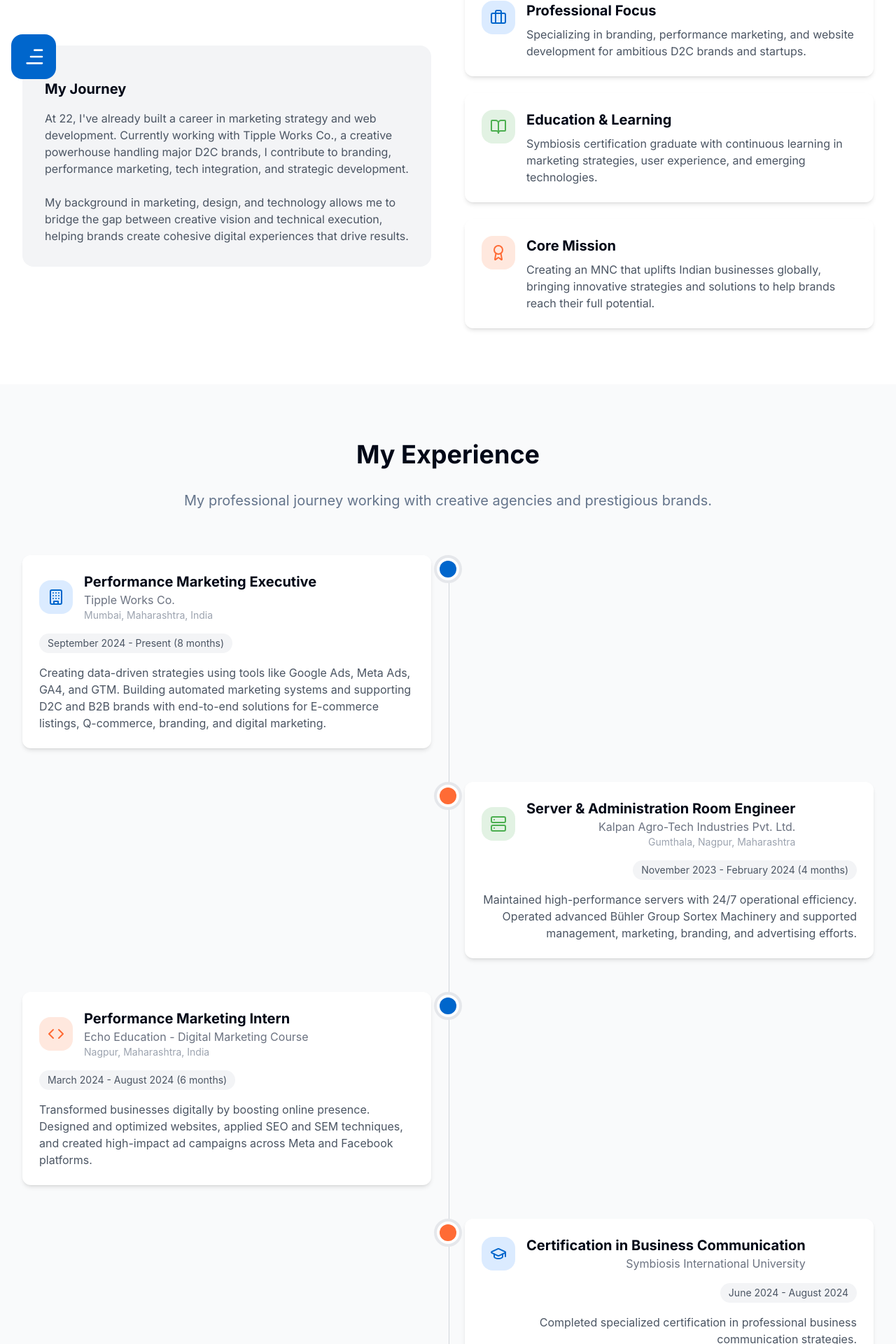
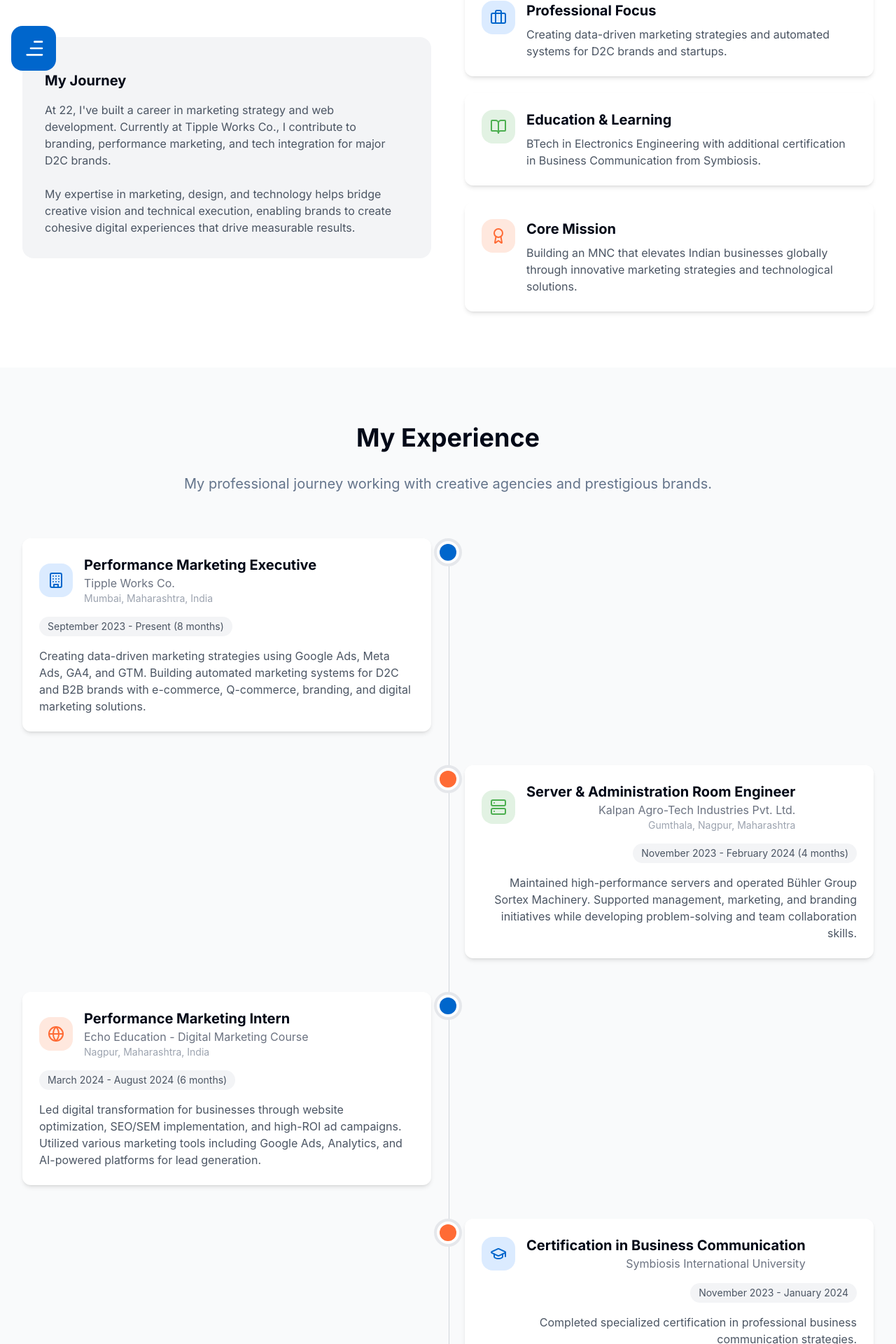
Before and after one commit to shreyasgharad/shreyas-gharad-portfolio, a React (Vite) app: page / in a window 1280 px wide. Shown: the part 1504-3424 px from the top of the page at 70% size. Built offline with nearby package versions, Linux system fonts and the light colour scheme; a web font is replaced by a local one.

Commit message:
Refactor: Update experience details
Update the experience section with more concise and accurate descriptions.

```diff
--- a/src/components/About.tsx
+++ b/src/components/About.tsx
@@ -21,13 +21,12 @@ const About = () => {
               </div>
               <h3 className="text-xl font-bold mb-4 mt-4">My Journey</h3>
               <p className="text-gray-600 mb-6">
-                At 22, I've already built a career in marketing strategy and web development. Currently working with Tipple Works Co.,
-                a creative powerhouse handling major D2C brands, I contribute to branding, performance marketing,
-                tech integration, and strategic development.
+                At 22, I've built a career in marketing strategy and web development. Currently at Tipple Works Co.,
+                I contribute to branding, performance marketing, and tech integration for major D2C brands.
               </p>
               <p className="text-gray-600">
-                My background in marketing, design, and technology allows me to bridge the gap between creative vision and technical execution,
-                helping brands create cohesive digital experiences that drive results.
+                My expertise in marketing, design, and technology helps bridge creative vision and technical execution,
+                enabling brands to create cohesive digital experiences that drive measurable results.
               </p>
             </div>
           </div>
@@ -40,7 +39,7 @@ const About = () => {
               <div>
                 <h3 className="text-xl font-bold mb-2">Professional Focus</h3>
                 <p className="text-gray-600">
-                  Specializing in branding, performance marketing, and website development for ambitious D2C brands and startups.
+                  Creating data-driven marketing strategies and automated systems for D2C brands and startups.
                 </p>
               </div>
             </div>
@@ -52,7 +51,7 @@ const About = () => {
               <div>
                 <h3 className="text-xl font-bold mb-2">Education & Learning</h3>
                 <p className="text-gray-600">
-                  Symbiosis certification graduate with continuous learning in marketing strategies, user experience, and emerging technologies.
+                  BTech in Electronics Engineering with additional certification in Business Communication from Symbiosis.
                 </p>
               </div>
             </div>
@@ -64,7 +63,7 @@ const About = () => {
               <div>
                 <h3 className="text-xl font-bold mb-2">Core Mission</h3>
                 <p className="text-gray-600">
-                  Creating an MNC that uplifts Indian businesses globally, bringing innovative strategies and solutions to help brands reach their full potential.
+                  Building an MNC that elevates Indian businesses globally through innovative marketing strategies and technological solutions.
                 </p>
               </div>
             </div>
--- a/src/components/Experience.tsx
+++ b/src/components/Experience.tsx
@@ -1,6 +1,6 @@
 
 import React from 'react';
-import { Calendar, Building, GraduationCap, Server, Code } from 'lucide-react';
+import { Calendar, Building, GraduationCap, Server, Code, Database, Globe } from 'lucide-react';
 
 const Experience = () => {
   const experiences = [
@@ -8,8 +8,8 @@ const Experience = () => {
       id: 1,
       role: "Performance Marketing Executive",
       company: "Tipple Works Co.",
-      period: "September 2024 - Present (8 months)",
-      description: "Creating data-driven strategies using tools like Google Ads, Meta Ads, GA4, and GTM. Building automated marketing systems and supporting D2C and B2B brands with end-to-end solutions for E-commerce listings, Q-commerce, branding, and digital marketing.",
+      period: "September 2023 - Present (8 months)",
+      description: "Creating data-driven marketing strategies using Google Ads, Meta Ads, GA4, and GTM. Building automated marketing systems for D2C and B2B brands with e-commerce, Q-commerce, branding, and digital marketing solutions.",
       location: "Mumbai, Maharashtra, India",
       icon: Building,
       iconBg: "bg-blue-light/20",
@@ -20,7 +20,7 @@ const Experience = () => {
       role: "Server & Administration Room Engineer",
       company: "Kalpan Agro-Tech Industries Pvt. Ltd.",
       period: "November 2023 - February 2024 (4 months)",
-      description: "Maintained high-performance servers with 24/7 operational efficiency. Operated advanced Bühler Group Sortex Machinery and supported management, marketing, branding, and advertising efforts.",
+      description: "Maintained high-performance servers and operated Bühler Group Sortex Machinery. Supported management, marketing, and branding initiatives while developing problem-solving and team collaboration skills.",
       location: "Gumthala, Nagpur, Maharashtra",
       icon: Server,
       iconBg: "bg-green-light/20",
@@ -31,9 +31,9 @@ const Experience = () => {
       role: "Performance Marketing Intern",
       company: "Echo Education - Digital Marketing Course",
       period: "March 2024 - August 2024 (6 months)",
-      description: "Transformed businesses digitally by boosting online presence. Designed and optimized websites, applied SEO and SEM techniques, and created high-impact ad campaigns across Meta and Facebook platforms.",
+      description: "Led digital transformation for businesses through website optimization, SEO/SEM implementation, and high-ROI ad campaigns. Utilized various marketing tools including Google Ads, Analytics, and AI-powered platforms for lead generation.",
       location: "Nagpur, Maharashtra, India",
-      icon: Code,
+      icon: Globe,
       iconBg: "bg-orange-light/20",
       iconColor: "text-orange"
     },
@@ -41,7 +41,7 @@ const Experience = () => {
       id: 4,
       role: "Certification in Business Communication",
       company: "Symbiosis International University",
-      period: "June 2024 - August 2024",
+      period: "November 2023 - January 2024",
       description: "Completed specialized certification in professional business communication strategies.",
       icon: GraduationCap,
       iconBg: "bg-blue-light/20",
@@ -51,7 +51,7 @@ const Experience = () => {
       id: 5,
       role: "Bachelor of Technology (BTech)",
       company: "Yashwantrao Chavan College of Engineering",
-      period: "January 2020 - December 2024",
+      period: "January 2020 - December 2023",
       description: "Completed bachelor's degree in Electronics Engineering, building a strong foundation in technical knowledge and problem-solving skills.",
       icon: GraduationCap,
       iconBg: "bg-green-light/20",
```
